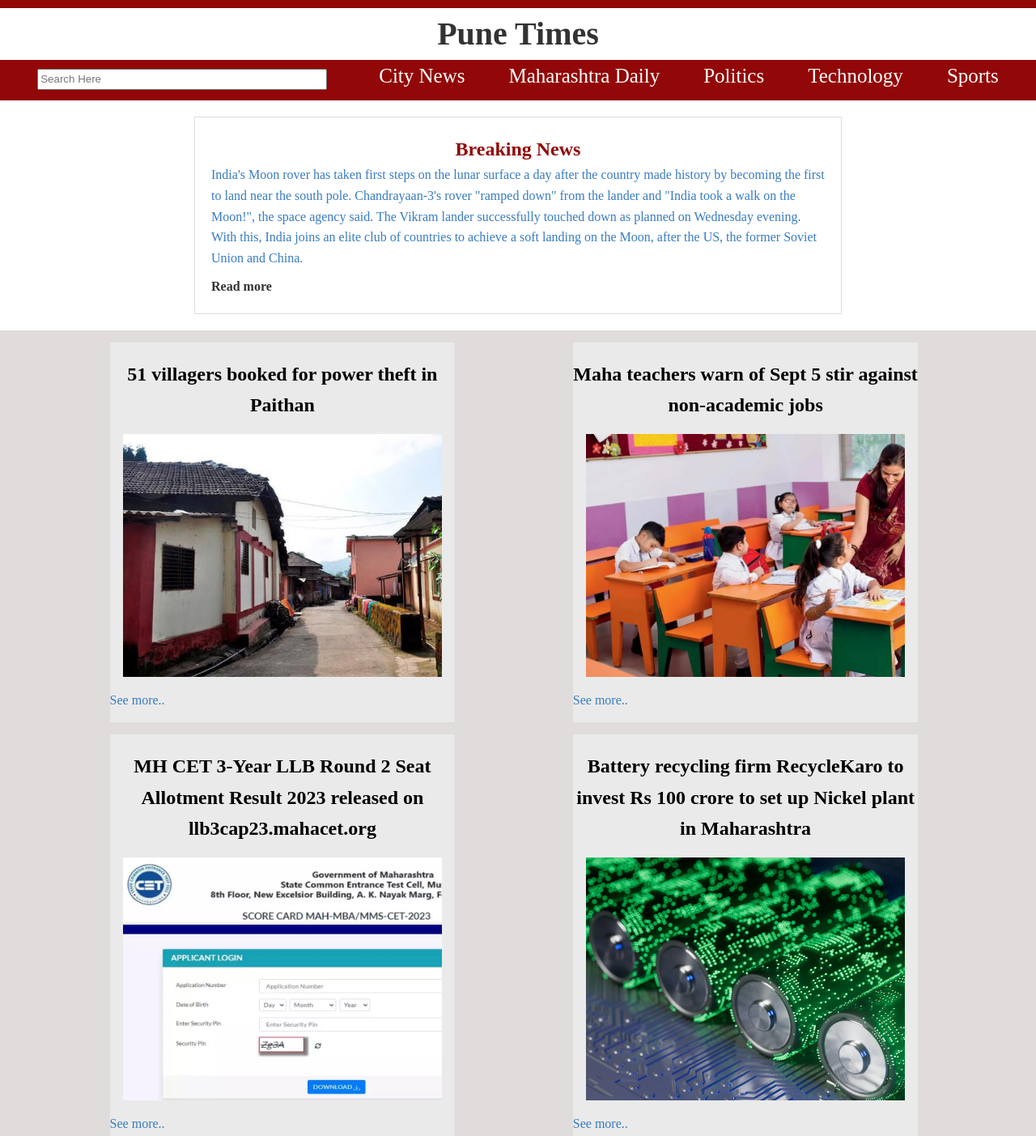
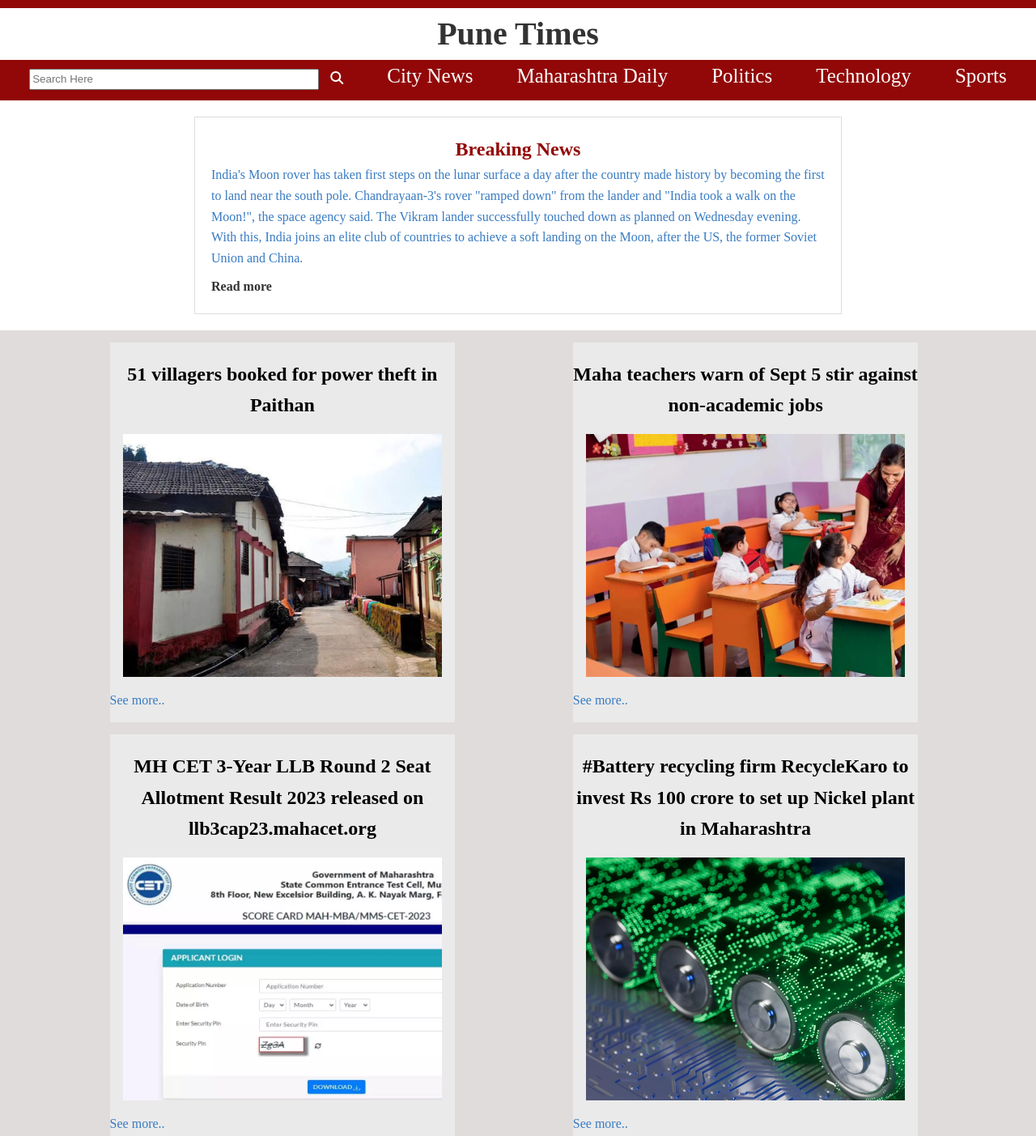
Before and after one commit to kaleharshavardhan07/news.github.io, a plain HTML site: page index.html in a window 1280 px wide. Shown: the top 1403 px of the page at 81% size. Drawn offline with Linux system fonts and the light colour scheme.

Commit message:
Update index.html

```diff
--- a/index.html
+++ b/index.html
@@ -4,6 +4,9 @@
 <head>
     <meta charset="UTF-8">
     <meta name="viewport" content="width=device-width, initial-scale=1.0">
+    <link rel="stylesheet" href="https://cdnjs.cloudflare.com/ajax/libs/font-awesome/6.4.2/css/all.min.css"
+        integrity="sha512-z3gLpd7yknf1YoNbCzqRKc4qyor8gaKU1qmn+CShxbuBusANI9QpRohGBreCFkKxLhei6S9CQXFEbbKuqLg0DA=="
+        crossorigin="anonymous" referrerpolicy="no-referrer" />
     <link rel="stylesheet" href="style.css">
     <title>News Website</title>
 </head>
@@ -13,15 +16,18 @@
         <h1> Pune Times</h1>
         <nav class="navbar">
 
+
             <input class="search" type="search " placeholder="Search Here" id="search">
 
             <i   id="icon"  class="fa-solid fa-magnifying-glass"></i>
+
 
             <li class="headline"><a href="#">City News</a></li>
             <li class="headline"><a href="#">Maharashtra Daily</a></li>
             <li class="headline"><a href="#">Politics</a></li>
             <li class="headline"><a href="#">Technology</a></li>
             <li class="headline"><a href="#">Sports</a></li>
+
 
         </nav>
     </header>
@@ -76,7 +82,8 @@
         </div>
         <div class="box">
             <div class="box-content">
-                <h2>Battery recycling firm RecycleKaro to invest Rs 100 crore to set up Nickel plant in Maharashtra</h2>
+                <h2>#Battery recycling firm RecycleKaro to invest Rs 100 crore to set up Nickel plant in Maharashtra
+                </h2>
                 <div class="box-img" style="background-image: url('thumb-gettyimages-1394458293-v3.webp');">
                 </div>
                 <p>See more..</p>
```
